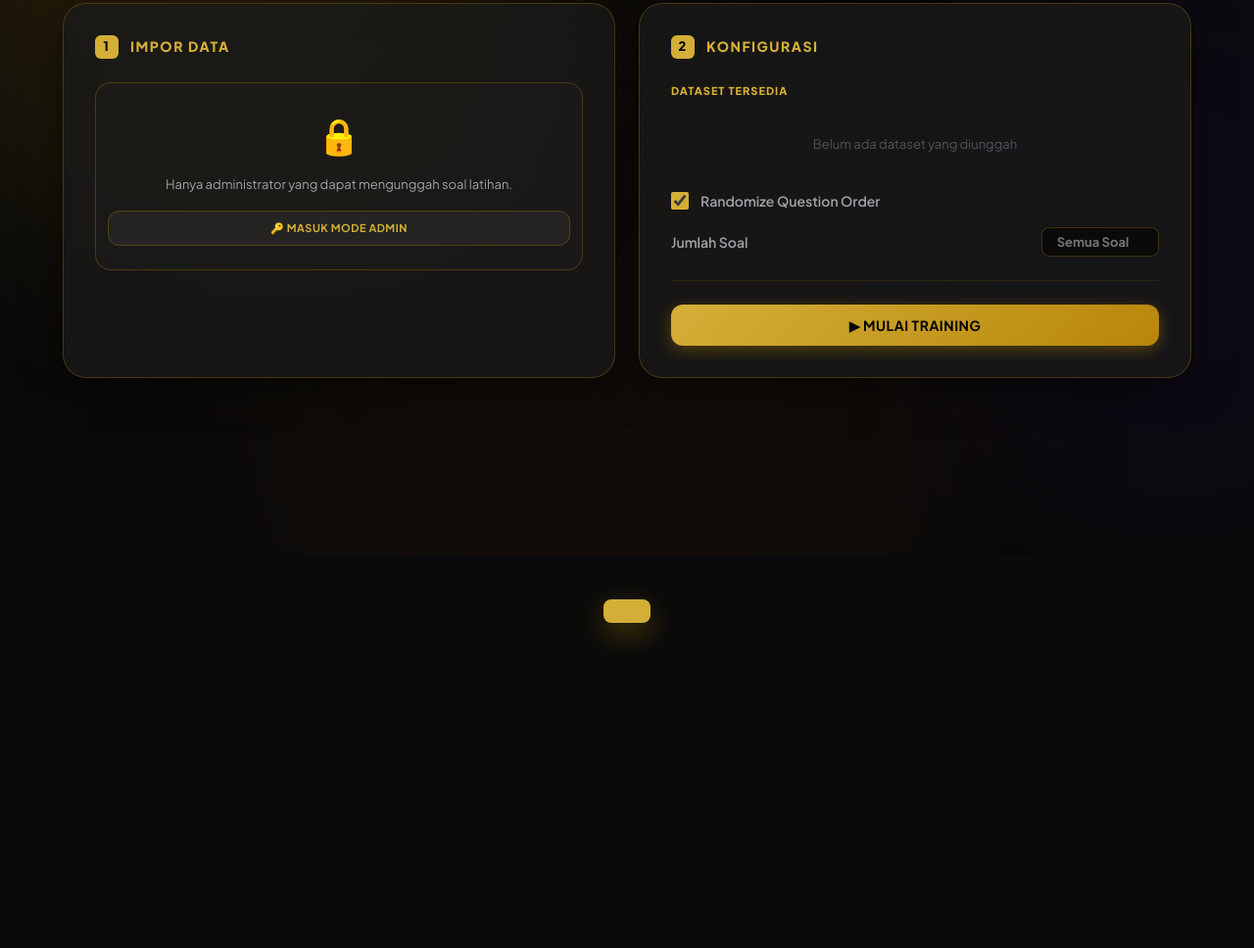
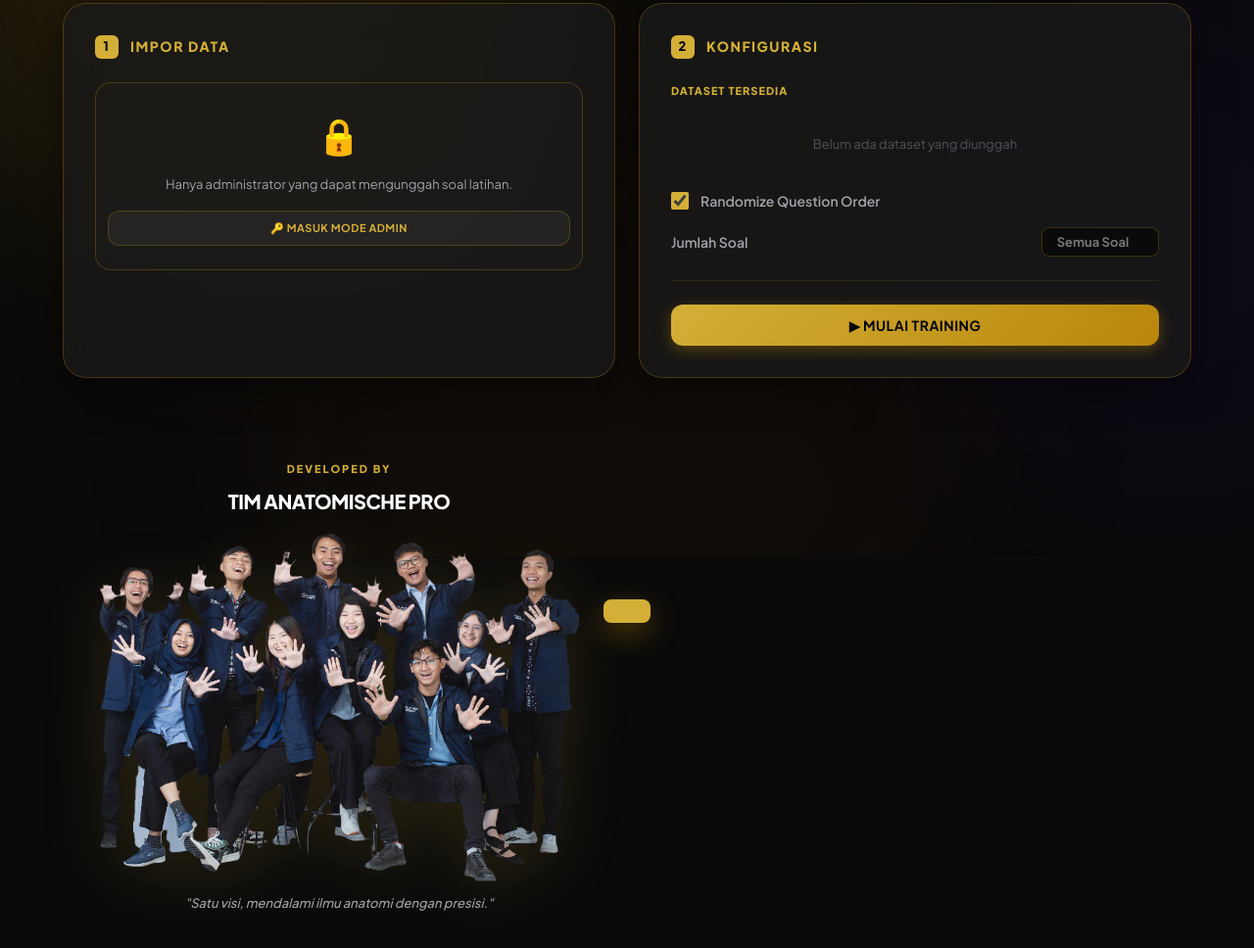
Before and after one commit to acromische2024/Anatomische-Pro, a website: page public/index.html in a window 1280 px wide. Shown: the part 232-1200 px from the top of the page at 98% size. Before the commit the page ends 800 px from the top, so only its background shows below. Drawn offline with Linux system fonts and the light colour scheme; no server answers.

Commit message:
Add files via upload

```diff
--- a/public/index.html
+++ b/public/index.html
@@ -494,6 +494,15 @@
                     🗑 BERSIHKAN SEMUA DATA
                 </button>
 </div>
+</div>
+<!-- Developer Team Section -->
+<div style="margin-top: 60px; text-align: center; position: relative; z-index: 2;">
+    <div style="font-size: 11px; font-weight: 800; color: var(--gold); letter-spacing: 2px; text-transform: uppercase; margin-bottom: 8px;">DEVELOPED BY</div>
+    <h2 style="font-size: 20px; font-weight: 900; color: #fff; margin-bottom: 20px; letter-spacing: -0.5px;">TIM ANATOMISCHE PRO</h2>
+    <div style="max-width: 600px; margin: 0 auto; padding: 0 20px; filter: drop-shadow(0 15px 30px rgba(212, 175, 55, 0.15));">
+        <img src="team.png" alt="Tim Anatomische Pro" style="width: 100%; max-width: 480px; height: auto; display: block; margin: 0 auto; object-fit: contain; transform: scale(1.02); transition: transform 0.3s; pointer-events: none;" />
+    </div>
+    <p style="font-size: 13px; color: var(--ink-soft); font-weight: 500; margin-top: 16px; font-style: italic;">"Satu visi, mendalami ilmu anatomi dengan presisi."</p>
 </div>
 </div>
 </div>
```
Also changed, not shown: public/team.png (added).
